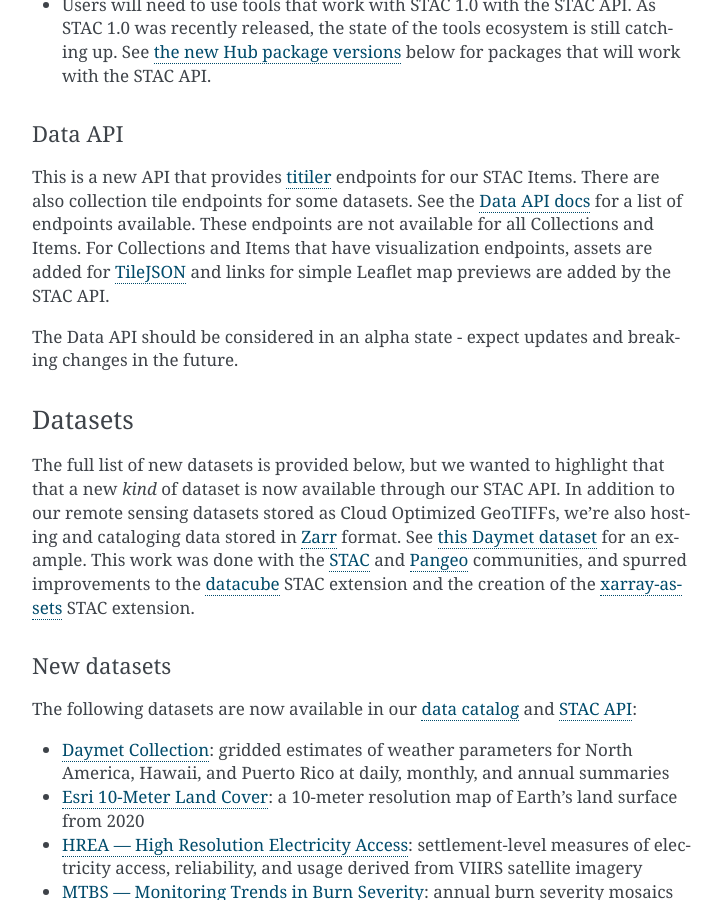
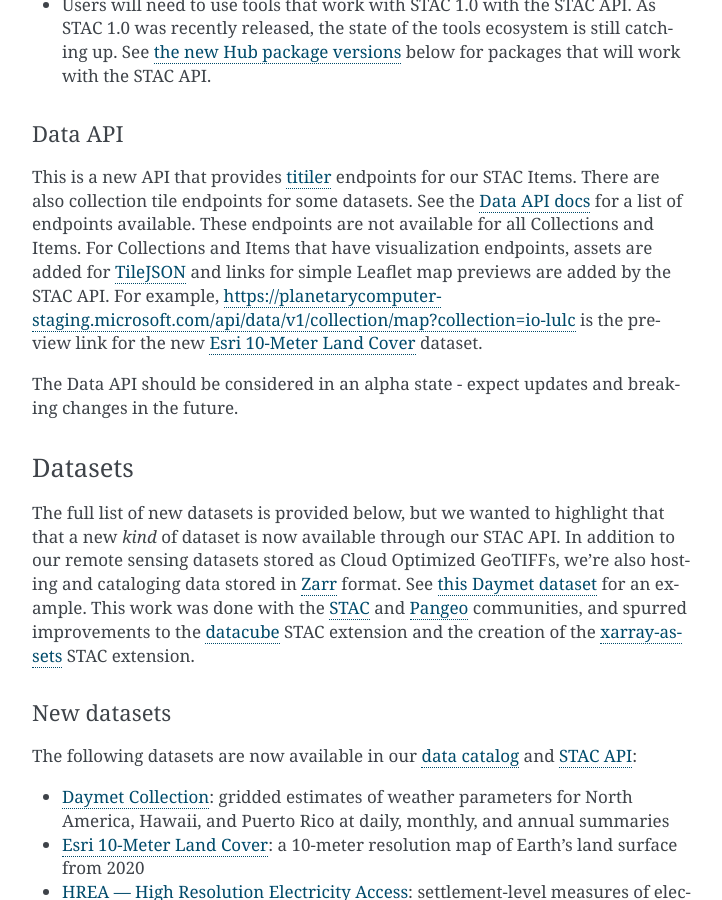
Before and after one commit to microsoft/PlanetaryComputerDataCatalog, a Sphinx documentation site: the page built from docs/overview/changelog.md, in a window 1280 px wide and 900 px high, scrolled down 792 px. Shown: the whole window, without its empty margins (388-1110 px from the left). Built offline with Sphinx 7.4.7, drawn with Linux system fonts in a browser that asks for light colours; pages that are not in the unit, such as notebooks, are missing from menus.

Commit message:
Link to preview

```diff
--- a/docs/overview/changelog.md
+++ b/docs/overview/changelog.md
@@ -29,7 +29,7 @@
 
 This is a new API that provides [titiler](https://developmentseed.org/titiler/) endpoints for our
 STAC Items. There are also collection tile endpoints for
-some datasets. See the [Data API docs](../reference/data.md) for a list of endpoints available. These endpoints are not available for all Collections and Items. For Collections and Items that have visualization endpoints, assets are added for [TileJSON](https://github.com/mapbox/tilejson-spec) and links for simple Leaflet map previews are added by the STAC API.
+some datasets. See the [Data API docs](../reference/data.md) for a list of endpoints available. These endpoints are not available for all Collections and Items. For Collections and Items that have visualization endpoints, assets are added for [TileJSON](https://github.com/mapbox/tilejson-spec) and links for simple Leaflet map previews are added by the STAC API. For example, <https://planetarycomputer-staging.microsoft.com/api/data/v1/collection/map?collection=io-lulc> is the preview link for the new [Esri 10-Meter Land Cover](https://planetarycomputer-staging.microsoft.com/api/data/v1/collection/map?collection=io-lulc) dataset.
 
 The Data API should be considered in an alpha state - expect updates and breaking changes in the future.
 
```
